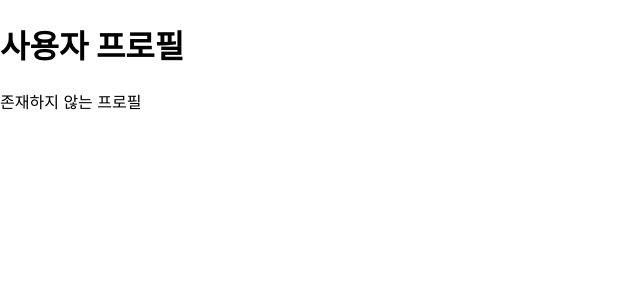
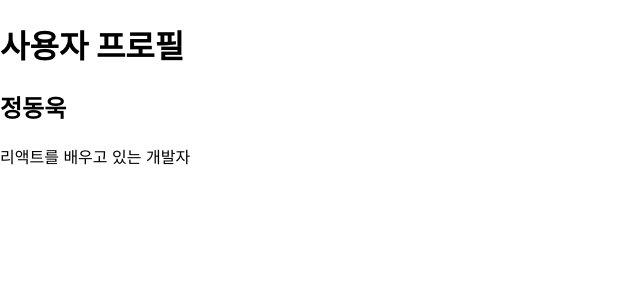
Before and after one commit to DongwookJeong/react-router, a React (Create React App) app in the folder router-tutorial/: page /profiles/jactor in a window 1280 px wide. Shown: the top 300 px of the page, without its empty margins (0-640 px from the left). Built offline with nearby package versions, Linux system fonts and the light colour scheme.

Commit message:
쿼리스트링

```diff
--- a/router-tutorial/src/pages/About.js
+++ b/router-tutorial/src/pages/About.js
@@ -1,8 +1,13 @@
+import {useLocation}from 'react-router-dom'
+
 const About = () => {
+    const location = useLocation();
+
     return (
         <div>
             <h1>소개</h1>
             <p>리액트 라우터를 사용해 보는 프로젝트</p>
+            <p>쿼리스트링: {location.search}</p>
         </div>
     )
 }
--- a/router-tutorial/src/pages/Home.js
+++ b/router-tutorial/src/pages/Home.js
@@ -10,7 +10,7 @@ const Home = () => {
                     <Link to="/about">소개</Link>
                 </li>
                 <li>
-                    <Link to="/profiles/velopert">velopert의 프로필</Link>
+                    <Link to="/profiles/jactor">jactor의 프로필</Link>
                 </li>
                 <li>
                     <Link to="/profiles/minji">minji의 프로필</Link>
--- a/router-tutorial/src/pages/Profile.js
+++ b/router-tutorial/src/pages/Profile.js
@@ -1,7 +1,7 @@
 import { useParams } from "react-router-dom";
 
 const data = {
-    velopert: {
+    jactor: {
         name: '정동욱',
         description: '리액트를 배우고 있는 개발자',
     },
```
